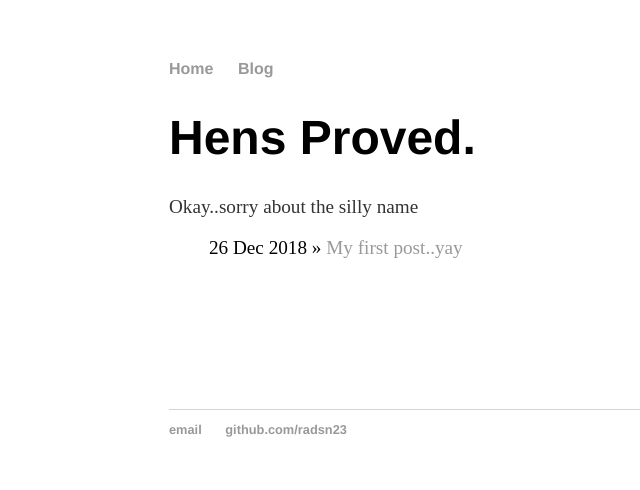
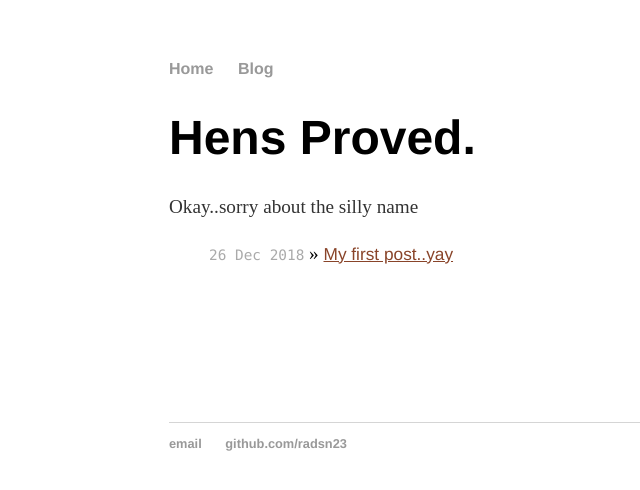
Before and after one commit to radsn23/radsn23.github.io, a Jekyll site: the page built from blog/index.html, in a window 1280 px wide. Shown: the top 490 px of the page, without its empty margins (23-663 px from the left). Built offline with Jekyll 4.4.1, drawn with Linux system fonts in a browser that asks for light colours; comment, search, counter and statistics services are not loaded.

Commit message:
post links to red

```diff
--- a/blog/index.html
+++ b/blog/index.html
@@ -7,7 +7,8 @@ title: Hens Proved.
     <ul class="posts">
 
 	  {% for post in site.posts %}
-	    <li><span>{{ post.date | date_to_string }}</span> » <a href="{{ post.url }}" title="{{ post.title }}">{{ post.title }}</a>
+      <li><span style='font-family:Monaco, "Courier New", monospace;color:#aaa;font-size:75%'>{{ post.date | date_to_string }}</span> » <a href="{{ post.url }}" title="{{ post.title }}">
+                  {{ post.title }}</a>
             <!--<font size = "1em">{{ post.excerpt }}</font>-->
         </li>
 	  {% endfor %}
--- a/css/main.css
+++ b/css/main.css
@@ -62,4 +62,11 @@ ul.posts {
 
 ul.posts li {
     list-style: none;
+    line-height: 1.75em;
+    }
+ul.posts a {
+    color:#894429;
+    font-family: helvetica,arial,clean, sans-serif;
+    font-size: 90%;
+    text-decoration:underline;
 }
```
